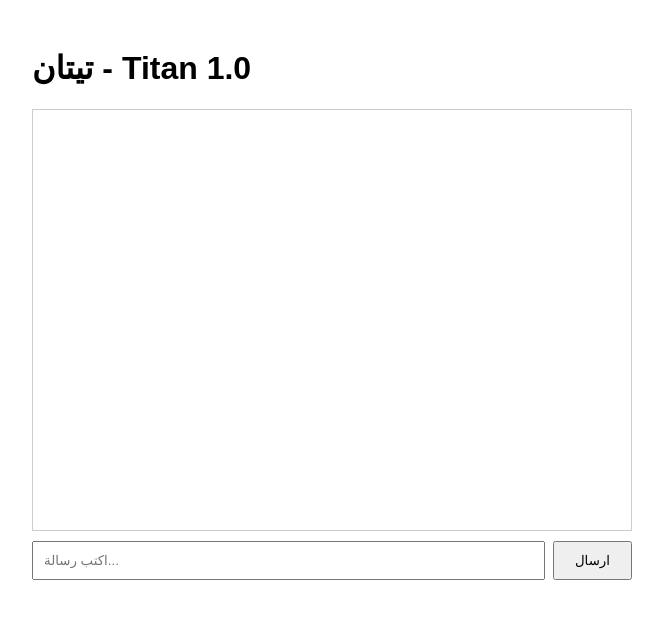
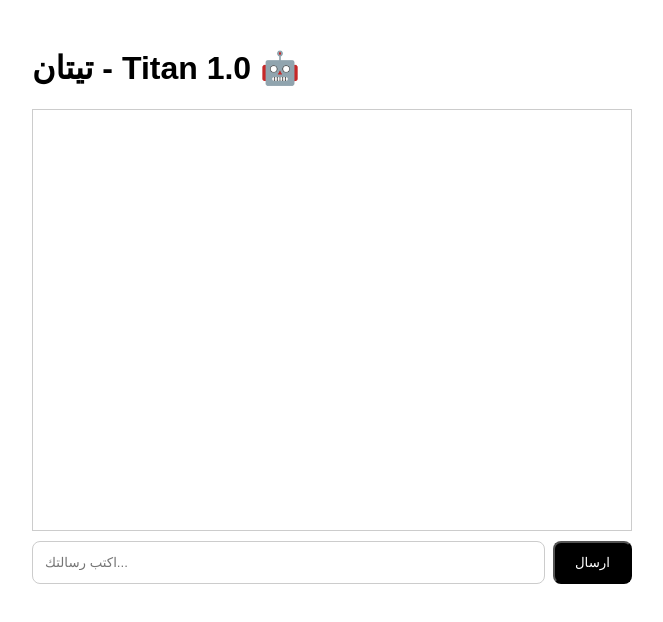
Before and after one commit to Alialdrage/titan-10, a Next.js app: page / in a window 1280 px wide. Shown: the top 622 px of the page, without its empty margins (308-971 px from the left). Built offline with nearby package versions, Linux system fonts and the light colour scheme.

Commit message:
Update page.tsx

```diff
--- a/app/page.tsx
+++ b/app/page.tsx
@@ -1,42 +1,29 @@
 "use client";
 import { useState } from "react";
-
 export default function Page() {
-  const [input, setInput] = useState("");
-  const [messages, setMessages] = useState<{role:string, content:string}[]>([]);
-  const [loading, setLoading] = useState(false);
-
-  async function send() {
+  const [input,setInput]=useState("");
+  const [msgs,setMsgs]=useState<any[]>([]);
+  const [loading,setLoading]=useState(false);
+  async function send(){
     if(!input) return;
-    const newMessages = [...messages, {role:"user", content:input}];
-    setMessages(newMessages);
-    setInput("");
-    setLoading(true);
-    try {
-      const res = await fetch("/api/chat", {
-        method:"POST",
-        headers:{"Content-Type":"application/json"},
-        body: JSON.stringify({messages:newMessages})
-      });
-      const data = await res.json();
-      setMessages([...newMessages, {role:"assistant", content:data.reply}]);
-    } catch(e) {
-      setMessages([...newMessages, {role:"assistant", content:"فشل الطلب - تأكد من GROQ_API_KEY"}]);
-    }
+    const newMsgs=[...msgs,{role:"user",content:input}];
+    setMsgs(newMsgs); setInput(""); setLoading(true);
+    const res=await fetch("/api/chat",{method:"POST",headers:{"Content-Type":"application/json"},body:JSON.stringify({messages:newMsgs})});
+    const data=await res.json();
+    setMsgs([...newMsgs,{role:"assistant",content:data.reply}]);
     setLoading(false);
   }
-
   return (
-    <main style={{maxWidth:600, margin:"0 auto", padding:20, fontFamily:"sans-serif"}}>
-      <h1>تيتان - Titan 1.0</h1>
-      <div style={{border:"1px solid #ccc", height:400, overflowY:"auto", padding:10, marginBottom:10}}>
-        {messages.map((m,i)=><div key={i} style={{margin:"8px 0", textAlign: m.role==="user"?"right":"left"}}><b>{m.role==="user"?"انت":"تيتان"}:</b> {m.content}</div>)}
-        {loading && <div>يكتب...</div>}
+    <main style={{maxWidth:600,margin:"0 auto",padding:20,fontFamily:"sans-serif"}}>
+      <h1>تيتان - Titan 1.0 🤖</h1>
+      <div style={{border:"1px solid #ccc",height:400,overflowY:"auto",padding:10,marginBottom:10}}>
+        {msgs.map((m,i)=><div key={i} style={{margin:"8px 0",textAlign:m.role=="user"?"right":"left"}}><b>{m.role=="user"?"انت":"تيتان"}:</b> {m.content}</div>)}
+        {loading&&<div>تيتان يكتب...</div>}
       </div>
-      <div style={{display:"flex", gap:8}}>
-        <input value={input} onChange={e=>setInput(e.target.value)} onKeyDown={e=>e.key==="Enter"&&send()} placeholder="اكتب رسالة..." style={{flex:1, padding:10}} />
-        <button onClick={send} style={{padding:"10px 20px"}}>ارسال</button>
+      <div style={{display:"flex",gap:8}}>
+        <input value={input} onChange={e=>setInput(e.target.value)} onKeyDown={e=>e.key=="Enter"&&send()} placeholder="اكتب رسالتك..." style={{flex:1,padding:12,borderRadius:8,border:"1px solid #ccc"}} />
+        <button onClick={send} style={{padding:"12px 20px",borderRadius:8,background:"black",color:"white"}}>ارسال</button>
       </div>
     </main>
-  );
+  )
 }
```
